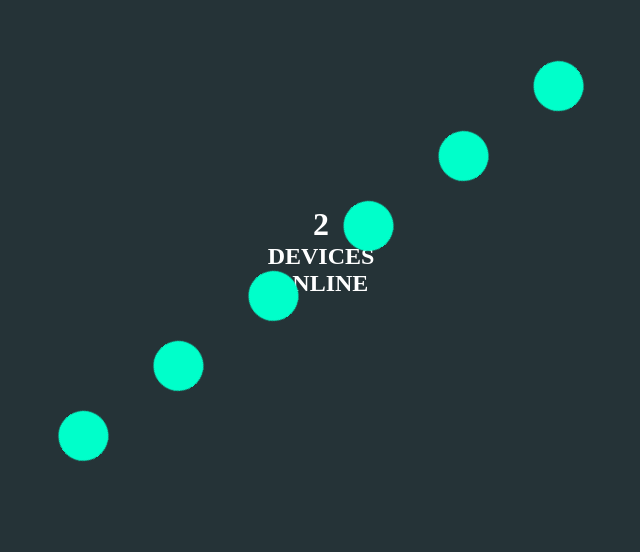
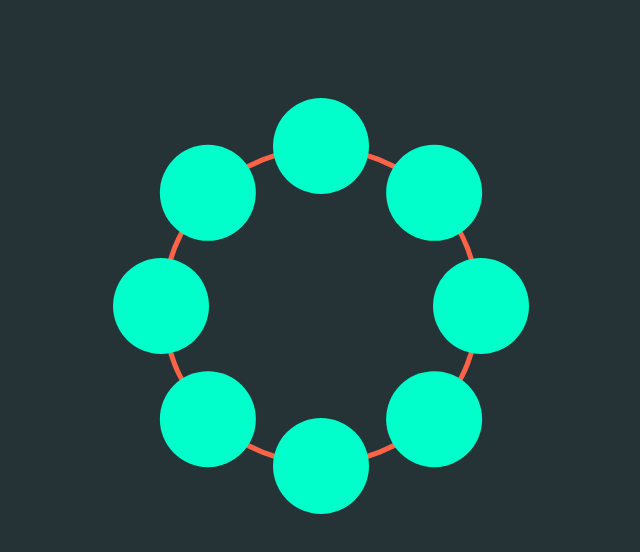
Before and after one commit to HusnieSE/technical-exam, a React (Create React App) app: page /dashboard in a window 1280 px wide. Shown: the part 134-686 px from the top of the page, without its empty margins (319-959 px from the left). Built offline with nearby package versions, Linux system fonts and the light colour scheme.

Commit message:
added styled component

```diff
--- a/package.json
+++ b/package.json
@@ -11,6 +11,8 @@
     "react-dom": "^17.0.2",
     "react-router-dom": "5.2.0",
     "react-scripts": "4.0.3",
+    "styled-component": "2.8.0",
+    "styled-components": "5.3.0",
     "web-vitals": "^1.0.1"
   },
   "scripts": {
@@ -38,7 +40,7 @@
     ]
   },
   "devDependencies": {
-    "node-sass": "4.12",
+    "sass": "1.35.2",
     "sass-loader": "12.1.0"
   }
 }
--- a/src/assets/styles/dashboard.scss
+++ b/src/assets/styles/dashboard.scss
@@ -11,10 +11,14 @@
   .outer-orbit {
     display: flex;
     justify-content: space-between;
-    width: 100%;
+    width: 20em;
     margin-bottom: -5rem;
     -webkit-animation: spin-right 20s linear infinite;
     animation: spin-right 20s linear infinite;
+    position: relative;
+    height: 20em;
+    border-radius: 50%;
+    padding: 0;
   }
 
   .outer-orbit-cirlces {
@@ -25,6 +29,19 @@
     // position: relative;
     // top: -17px;
     // left: 125px;
+    display: block;
+    position: absolute;
+    margin: -(50px / 2);
+
+    $angle: (360 / 6);
+    $rot: 0;
+
+    @for $i from 1 through 6 {
+      &:nth-of-type(#{$i}) {
+        transform: rotate($rot * 1deg) translate(20em / 2) rotate($rot * -1deg);
+      }
+      $rot: $rot + $angle;
+    }
   }
 
   .text-container {
@@ -42,4 +59,60 @@
       transform: rotate(360deg);
     }
   }
+
+  @mixin on-circle($item-count, $circle-size, $item-size) {
+    position: relative;
+    width: $circle-size;
+    height: $circle-size;
+    padding: 0;
+    border-radius: 50%;
+    list-style: none;
+    -webkit-animation: spin-right 20s linear infinite;
+    animation: spin-right 20s linear infinite;
+
+    > * {
+      display: block;
+      position: absolute;
+      top: 50%;
+      left: 50%;
+      width: $item-size;
+      height: $item-size;
+      margin: -($item-size / 2);
+      border-radius: 100%;
+      background-color: #00ffca;
+
+      $angle: (360 / $item-count);
+      $rot: 0;
+
+      @for $i from 1 through $item-count {
+        &:nth-of-type(#{$i}) {
+          transform: rotate($rot * 1deg)
+            translate($circle-size / 2)
+            rotate($rot * -1deg);
+        }
+
+        $rot: $rot + $angle;
+      }
+    }
+  }
+
+  .circle-container {
+    @include on-circle($item-count: 8, $circle-size: 20em, $item-size: 6em);
+    margin: 5em auto 0;
+    border: solid 5px tomato;
+
+    img {
+      display: block;
+      max-width: 100%;
+      border-radius: 50%;
+      filter: grayscale(100%);
+      border: solid 5px tomato;
+      transition: 0.15s;
+
+      &:hover,
+      &:active {
+        filter: grayscale(0);
+      }
+    }
+  }
 }
--- a/src/screens/DashboardScreen/index.jsx
+++ b/src/screens/DashboardScreen/index.jsx
@@ -1,19 +1,70 @@
+import styled, { css } from "styled-components";
+
+const Circles = (itemCount, circleSize) => {
+  let styles = "";
+
+  let rot = 0;
+  const angle = 360 / itemCount;
+
+  for (let i = 1; i <= itemCount; i++) {
+    styles += `
+       &:nth-of-type(${i}) {
+      transform: rotate(${rot * 1}deg) translate(${circleSize / 2}em)
+        rotate(${rot * -1}deg);
+    }
+     `;
+    rot = rot + angle;
+  }
+
+  return css`
+    ${styles}
+  `;
+};
+
+const OnCircle = (itemCount, circleSize, itemSize) =>
+  css`
+    position: relative;
+    width: ${circleSize}em;
+    height: ${circleSize}em;
+    padding: 0;
+    border-radius: 50%;
+    list-style: none;
+  `;
+
+const CircleContainer = styled("ul")`
+  ${OnCircle((props) => props.itemCount, 20, 6)}
+  margin: 5em auto 0;
+  border: solid 5px tomato;
+`;
+
+const Circle = styled("li")`
+  display: block;
+  position: absolute;
+  top: 50%;
+  left: 50%;
+  width: 6em;
+  height: 6em;
+  margin: -${6 / 2}em;
+  border-radius: 100%;
+  background-color: #00ffca;
+
+  ${Circles(8, 20)}
+`;
+
 const DashboardScreen = () => {
   return (
     <div className="main-container">
       <div className="dashboard-container">
-        <div className="outer-orbit">
-          <div className="outer-orbit-cirlces" />
-          <div className="outer-orbit-cirlces" />
-          <div className="outer-orbit-cirlces" />
-          <div className="outer-orbit-cirlces" />
-          <div className="outer-orbit-cirlces" />
-          <div className="outer-orbit-cirlces" />
-        </div>
-        <div className="text-container">
-          <h1> 2 </h1>
-          <h2>devices online</h2>
-        </div>
+        <CircleContainer itemCount={8}>
+          <Circle itemCount={8} />
+          <Circle itemCount={8} />
+          <Circle itemCount={8} />
+          <Circle itemCount={8} />
+          <Circle itemCount={8} />
+          <Circle itemCount={8} />
+          <Circle itemCount={8} />
+          <Circle itemCount={8} />
+        </CircleContainer>
       </div>
     </div>
   );
```
Also changed, not shown: 2 other files (tests, documents, lock files or other folders).
